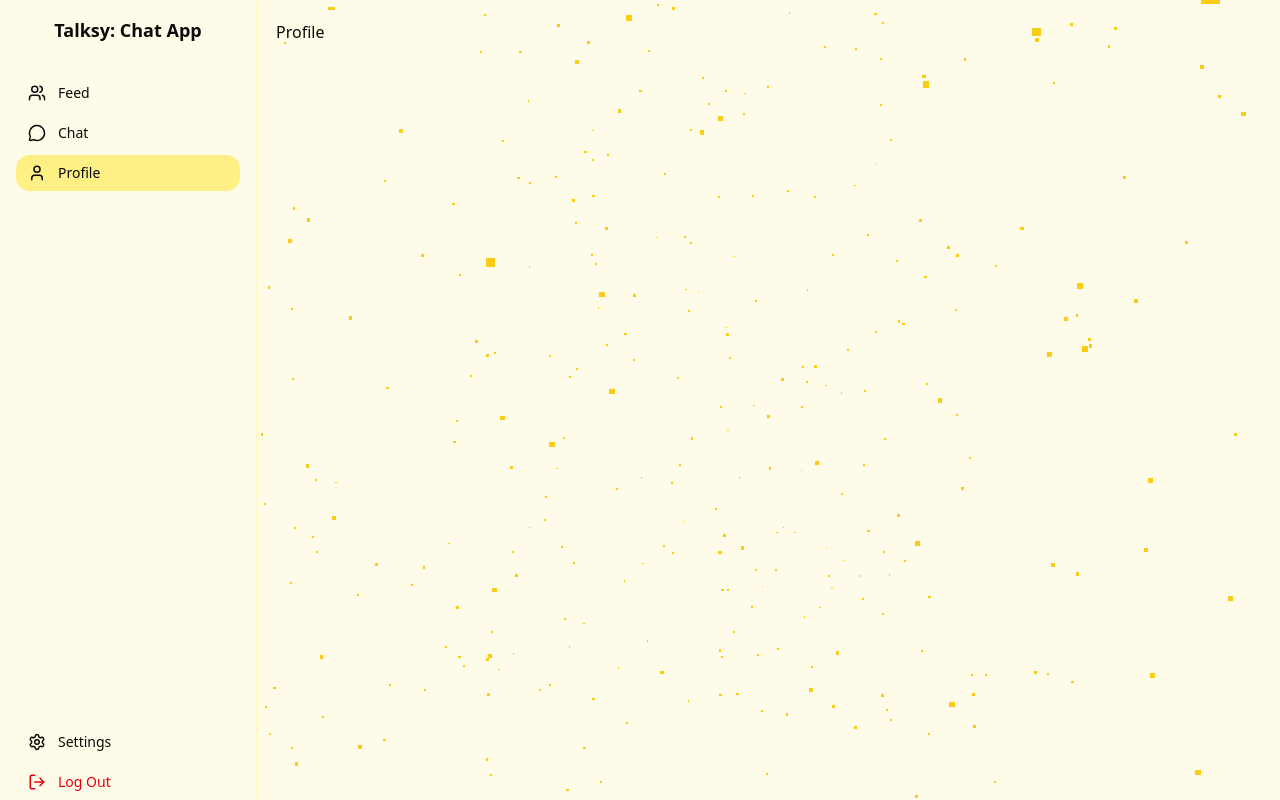
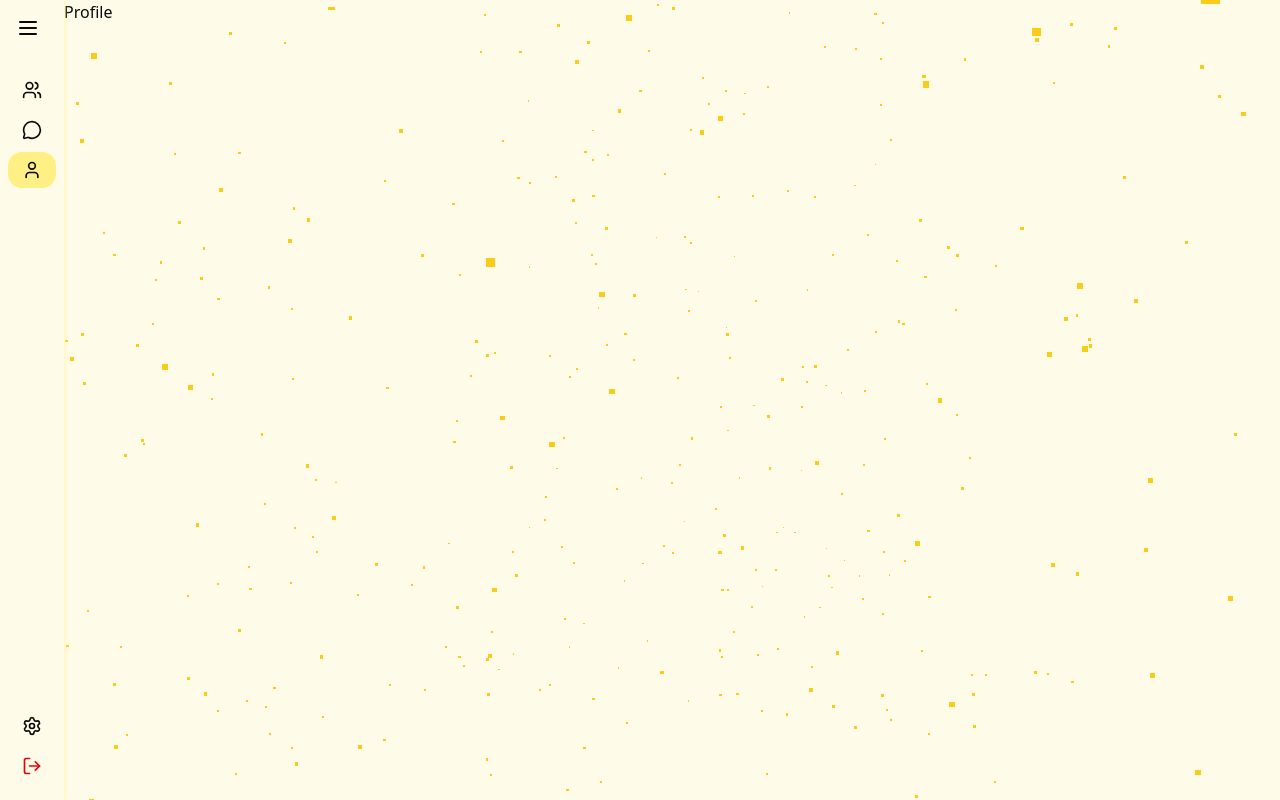
Before and after one commit to afid0n/talksy-chat-app, a React (Vite) app in the folder client/: page /profile in a window 1280 px wide. Built offline with nearby package versions, Linux system fonts and the light colour scheme.

Commit message:
toggle sidebar

```diff
--- a/client/src/components/Sidebar.tsx
+++ b/client/src/components/Sidebar.tsx
@@ -1,8 +1,15 @@
-import React from 'react';
+import React, { useState } from 'react';
 import { Link, useLocation } from 'react-router-dom';
+import {
+  Settings,
+  Menu,
+  X,
+  User,
+  Users,
+  MessageCircle,
+  LogOut,
+} from 'lucide-react';
 
-
-import { Settings, User, Users, MessageCircle, LogOut } from 'lucide-react';
 const navItems = [
   { label: 'Feed', icon: Users, path: '/feed' },
   { label: 'Chat', icon: MessageCircle, path: '/chat' },
@@ -11,43 +18,106 @@ const navItems = [
 
 const Sidebar: React.FC = () => {
   const location = useLocation();
+  const [isOpen, setIsOpen] = useState(false);
+  const [isTransitioning, setIsTransitioning] = useState(false);
+
+  const toggleSidebar = () => {
+    setIsTransitioning(true);
+    setTimeout(() => {
+      setIsTransitioning(false);
+      setIsOpen((prev) => !prev);
+    }, 200);
+  };
+
   return (
-    <aside className="flex flex-col bg-yellow-50 shadow-[2px_0_4px_rgba(254,240,138,0.4)] top-0 left-0 h-screen w-64 z-50">
-      <h1 className="h-16 flex items-center justify-center  text-lg font-bold">
+    <aside
+      className={`
+        h-screen z-50 bg-yellow-50 shadow-[2px_0_4px_rgba(254,240,138,0.4)]
+        transition-all duration-300 flex flex-col overflow-x-hidden
+        ${isOpen ? 'w-64' : 'w-16'}
+      `}
+    >
+      {/* Header */}
+      <div className="px-4 py-4 flex items-center justify-between">
+        <button onClick={toggleSidebar}>
+          {isOpen ? (
+            <X size={24} />
+          ) : (
+            <Menu size={24} />
+          )}
+        </button>
+        {isOpen && (
+          <h1 className="text-lg font-bold ml-2 whitespace-nowrap">
             Talksy: Chat App
           </h1>
+        )}
+      </div>
 
-      <div className='display flex flex-col overflow-y-auto justify-between' style={{height: "100vh"}}>
-        <nav className="mt-4 flex flex-col space-y-1 px-4">
+      {/* Nav */}
+      <div className="flex flex-col justify-between flex-1 ">
+        <nav className="mt-4 flex flex-col space-y-1 px-2">
           {navItems.map(({ label, icon: Icon, path }) => (
             <Link
               key={path}
               to={path}
-              className={`flex items-center space-x-3 px-3 py-2 rounded-md text-sm font-medium transition ${location.pathname === path
+              className={`flex items-center px-3 py-2 rounded-md text-sm font-medium transition ${
+                location.pathname === path
                   ? 'bg-yellow-200 rounded-xl'
-                : ' hover:bg-yellow-100'
+                  : 'hover:bg-yellow-100'
               }`}
             >
-              <Icon size={18} />
-              <span>{label}</span>
+              <div className="min-w-[24px] flex-shrink-0 flex items-center justify-center">
+                <Icon
+                  size={20}
+                  className={`transition-transform duration-300`}
+                />
+              </div>
+              <span
+                className={`
+                  whitespace-nowrap transition-all duration-300
+                  ${isOpen ? 'opacity-100 ml-3 translate-x-0' : 'opacity-0 ml-0 -translate-x-2'}
+                `}
+              >
+                {label}
+              </span>
             </Link>
           ))}
         </nav>
 
-        <div className='mt-4 flex flex-col space-y-1 px-4'>
-          <button
-            className={`cursor-pointer flex items-center space-x-3 gap-3 px-3 py-2 rounded-md text-sm font-medium transition  hover:bg-yellow-100`}
+        {/* Footer */}
+        <div className="mb-4 flex flex-col space-y-1 px-2">
+          <button className="flex items-center px-3 py-2 rounded-md text-sm font-medium transition hover:bg-yellow-100">
+            <div className="min-w-[24px] flex-shrink-0 flex items-center justify-center">
+              <Settings
+                size={20}
+                className={`transition-transform duration-300`}
+              />
+            </div>
+            <span
+              className={`
+                whitespace-nowrap transition-all duration-300
+                ${isOpen ? 'opacity-100 ml-3 translate-x-0' : 'opacity-0 ml-0 -translate-x-2'}
+              `}
             >
-            <Settings size={18} />
               Settings
+            </span>
           </button>
 
-          <button
-            className={`cursor-pointer flex font-medium items-center gap-3 px-3 text-sm py-2 rounded-md transition-all text-red-600 hover:bg-yellow-100`}
-
+          <button className="flex items-center px-3 py-2 rounded-md text-sm font-medium text-red-600 transition hover:bg-yellow-100">
+            <div className="min-w-[24px] flex-shrink-0 flex items-center justify-center">
+              <LogOut
+                size={20}
+                className={`transition-transform duration-300`}
+              />
+            </div>
+            <span
+              className={`
+                whitespace-nowrap transition-all duration-300
+                ${isOpen ? 'opacity-100 ml-3 translate-x-0' : 'opacity-0 ml-0 -translate-x-2'}
+              `}
             >
-            <LogOut size={18} />
               Log Out
+            </span>
           </button>
         </div>
       </div>
--- a/client/src/layouts/ClientLayout.tsx
+++ b/client/src/layouts/ClientLayout.tsx
@@ -4,10 +4,8 @@ import Sidebar from "../components/Sidebar"
 const ClientLayout = () => {
   return (
     <div className="flex">
-      <Sidebar />
-      <div className="flex-1 p-5">
-        <Outlet />
-      </div>
+      <Sidebar/>
+      <Outlet />
     </div>
   )
 }
```
Also changed, not shown: client/src/components/Cards.jsx (deleted), client/src/components/Cards.tsx (added). Lines whose indentation alone changed are shown as unchanged.
